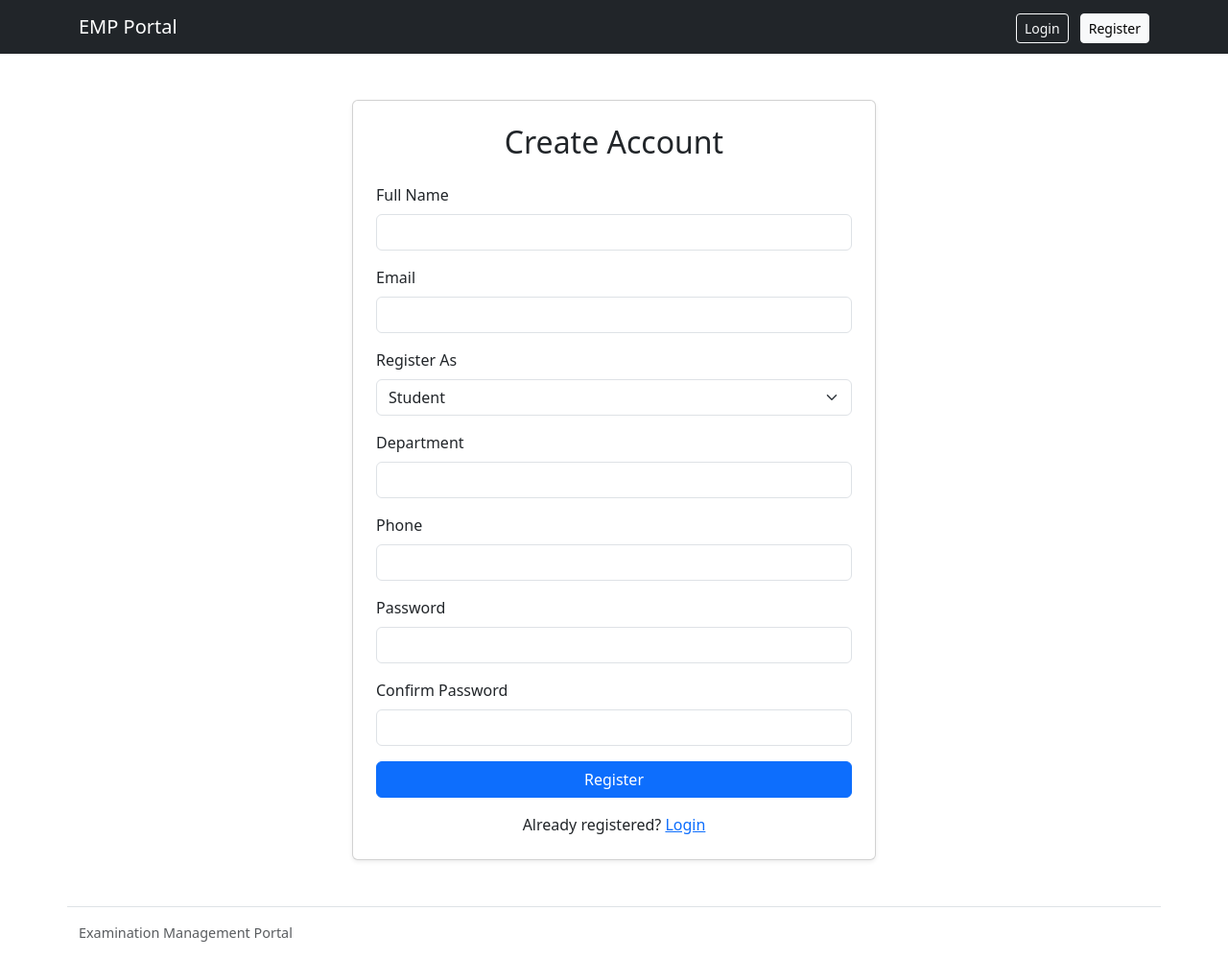
After one commit to 25F1001859/examination-management-portal, a Flask app: page /auth/register in a window 1280 px wide. The commit adds this page. Shown: the whole page at 96% size. Run offline with Flask 3, Linux system fonts and the light colour scheme.

Commit message:
21 November - added user authentication

```diff
--- /dev/null
+++ b/app/auth/forms.py
@@ -0,0 +1,20 @@
+from flask_wtf import FlaskForm
+from wtforms import StringField, PasswordField, SelectField, SubmitField
+from wtforms.validators import DataRequired, Email, Length, EqualTo, Optional
+
+
+class RegistrationForm(FlaskForm):
+    name = StringField("Full Name", validators=[DataRequired(), Length(max=100)])
+    email = StringField("Email", validators=[DataRequired(), Email(), Length(max=120)])
+    department = StringField("Department", validators=[Optional(), Length(max=100)])
+    phone = StringField("Phone", validators=[Optional(), Length(max=20)])
+    role = SelectField("Register As", choices=[("student", "Student"), ("examiner", "Examiner")], validators=[DataRequired()])
+    password = PasswordField("Password", validators=[DataRequired(), Length(min=8)])
+    confirm_password = PasswordField("Confirm Password", validators=[DataRequired(), EqualTo("password")])
+    submit = SubmitField("Register")
+
+
+class LoginForm(FlaskForm):
+    email = StringField("Email", validators=[DataRequired(), Email()])
+    password = PasswordField("Password", validators=[DataRequired()])
+    submit = SubmitField("Login")
--- /dev/null
+++ b/app/auth/routes.py
@@ -0,0 +1,83 @@
+from flask import Blueprint, render_template, redirect, url_for, flash
+from flask_login import login_user, logout_user, current_user
+from werkzeug.security import generate_password_hash, check_password_hash
+from app import db
+from app.models import User
+from app.auth.forms import RegistrationForm, LoginForm
+
+auth = Blueprint("auth", __name__)
+
+
+@auth.route("/register", methods=["GET", "POST"])
+def register():
+    if current_user.is_authenticated:
+        return redirect(url_for("main.index"))
+    form = RegistrationForm()
+
+    if form.validate_on_submit():
+        email = form.email.data.strip().lower()
+        if User.query.filter_by(email=email).first():
+            flash("Email address is already registered.", "danger")
+            return render_template("register.html", form=form)
+
+        status = "pending" if form.role.data == "examiner" else "active"
+
+        user = User(
+            name=form.name.data.strip(),
+            email=email,
+            password=generate_password_hash(form.password.data),
+            role=form.role.data,
+            department=form.department.data.strip() if form.department.data else None,
+            phone=form.phone.data.strip() if form.phone.data else None,
+            status=status
+        )
+
+        db.session.add(user)
+        db.session.commit()
+
+        if user.role == "examiner":
+            flash("Registration successful. Wait for Admin approval.", "success")
+        else:
+            flash("Registration successful. You can now log in.", "success")
+
+        return redirect(url_for("auth.login"))
+
+    return render_template("register.html", form=form)
+
+
+@auth.route("/login", methods=["GET", "POST"])
+def login():
+    if current_user.is_authenticated:
+        return redirect(url_for("main.index"))
+
+    form = LoginForm()
+
+    if form.validate_on_submit():
+        email = form.email.data.strip().lower()
+
+        user = User.query.filter_by(email=email).first()
+
+        if user and check_password_hash(user.password, form.password.data):
+            if user.status == "pending":
+                flash("Your examiner account is awaiting Admin approval.", "warning")
+            elif user.status == "deactivated":
+                flash("Your account has been deactivated.", "danger")
+            elif user.status not in ["active", "approved"]:
+                flash("Your account is not permitted to log in.", "danger")
+            else:
+                login_user(user)
+                flash(f"Welcome, {user.name}!", "success")
+                return redirect(url_for("main.index"))
+        else:
+            flash("Invalid email or password.", "danger")
+
+    return render_template("login.html", form=form)
+
+
+@auth.route("/logout", methods=["POST"])
+def logout():
+    if current_user.is_authenticated:
+        logout_user()
+        flash("You have been logged out.", "info")
+
+    return redirect(url_for("auth.login"))
--- a/app/templates/base.html
+++ b/app/templates/base.html
@@ -16,11 +16,40 @@
         <div class="container">
             <a class="navbar-brand" href="{{ url_for('main.index') }}">
                 EMP Portal
+                <div class="ms-auto">
+                    {% if current_user.is_authenticated %}
+                        <span class="text-white me-3">
+                            {{ current_user.name }}
+                        </span>
+
+                        <form method="POST" action="{{ url_for('auth.logout') }}" class="d-inline">
+                            <button type="submit" class="btn btn-outline-light btn-sm">
+                                Logout
+                            </button>
+                        </form>
+                    {% else %}
+                        <a href="{{ url_for('auth.login') }}" class="btn btn-outline-light btn-sm me-2">
+                            Login
+                        </a>
+
+                        <a href="{{ url_for('auth.register') }}" class="btn btn-light btn-sm">
+                            Register
+                        </a>
+                    {% endif %}
+                </div>
             </a>
         </div>
     </nav>
 
     <main class="container py-5">
+        {% with messages = get_flashed_messages(with_categories=true) %}
+          {% for category, message in messages %}
+              <div class="alert alert-{{ category }} alert-dismissible fade show">
+                  {{ message }}
+                  <button type="button" class="btn-close" data-bs-dismiss="alert"></button>
+              </div>
+          {% endfor %}
+        {% endwith %}
         {% block content %}{% endblock %}
     </main>
 
--- /dev/null
+++ b/app/templates/register.html
@@ -0,0 +1,79 @@
+{% extends "base.html" %}
+
+{% block title %}Register | EMP{% endblock %}
+
+{% block content %}
+
+<div class="row justify-content-center">
+    <div class="col-md-6">
+
+        <div class="card shadow-sm">
+            <div class="card-body p-4">
+
+                <h2 class="text-center mb-4">Create Account</h2>
+
+                <form method="POST">
+                    {{ form.hidden_tag() }}
+
+                    <div class="mb-3">
+                        {{ form.name.label(class="form-label") }}
+                        {{ form.name(class="form-control") }}
+                        {% for error in form.name.errors %}
+                            <small class="text-danger">{{ error }}</small>
+                        {% endfor %}
+                    </div>
+
+                    <div class="mb-3">
+                        {{ form.email.label(class="form-label") }}
+                        {{ form.email(class="form-control") }}
+                        {% for error in form.email.errors %}
+                            <small class="text-danger">{{ error }}</small>
+                        {% endfor %}
+                    </div>
+
+                    <div class="mb-3">
+                        {{ form.role.label(class="form-label") }}
+                        {{ form.role(class="form-select") }}
+                    </div>
+
+                    <div class="mb-3">
+                        {{ form.department.label(class="form-label") }}
+                        {{ form.department(class="form-control") }}
+                    </div>
+
+                    <div class="mb-3">
+                        {{ form.phone.label(class="form-label") }}
+                        {{ form.phone(class="form-control") }}
+                    </div>
+
+                    <div class="mb-3">
+                        {{ form.password.label(class="form-label") }}
+                        {{ form.password(class="form-control") }}
+                        {% for error in form.password.errors %}
+                            <small class="text-danger">{{ error }}</small>
+                        {% endfor %}
+                    </div>
+
+                    <div class="mb-3">
+                        {{ form.confirm_password.label(class="form-label") }}
+                        {{ form.confirm_password(class="form-control") }}
+                        {% for error in form.confirm_password.errors %}
+                            <small class="text-danger">{{ error }}</small>
+                        {% endfor %}
+                    </div>
+
+                    {{ form.submit(class="btn btn-primary w-100") }}
+                </form>
+
+                <p class="text-center mt-3 mb-0">
+                    Already registered?
+                    <a href="{{ url_for('auth.login') }}">Login</a>
+                </p>
+
+            </div>
+        </div>
+
+    </div>
+</div>
+
+{% endblock %}
--- a/requirements.txt
+++ b/requirements.txt
@@ -1,9 +1,12 @@
 blinker==1.9.0
 click==8.5.0
+dnspython==2.9.2
+email-validator==2.4.0
 Flask==3.1.3
 Flask-Login==0.6.3
 Flask-SQLAlchemy==3.1.1
 Flask-WTF==1.3.0
+idna==3.20
 iniconfig==2.3.1
 itsdangerous==2.2.0
 Jinja2==3.1.6
```
Also changed, not shown: app/__init__.py (+12 -0 lines), app/models.py (+10 -1 lines), app/templates/login.html (added, +50 -0 lines), app/auth/__init__.py (added), 1 other file.
